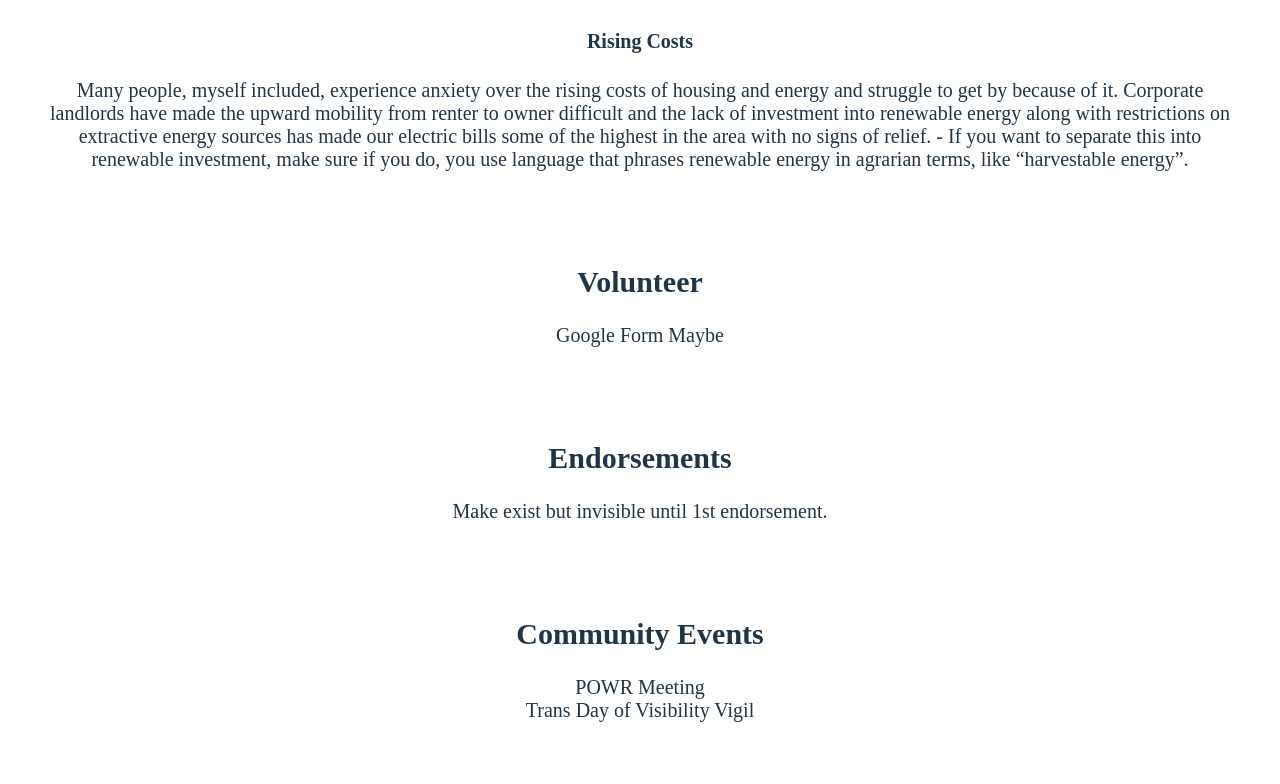
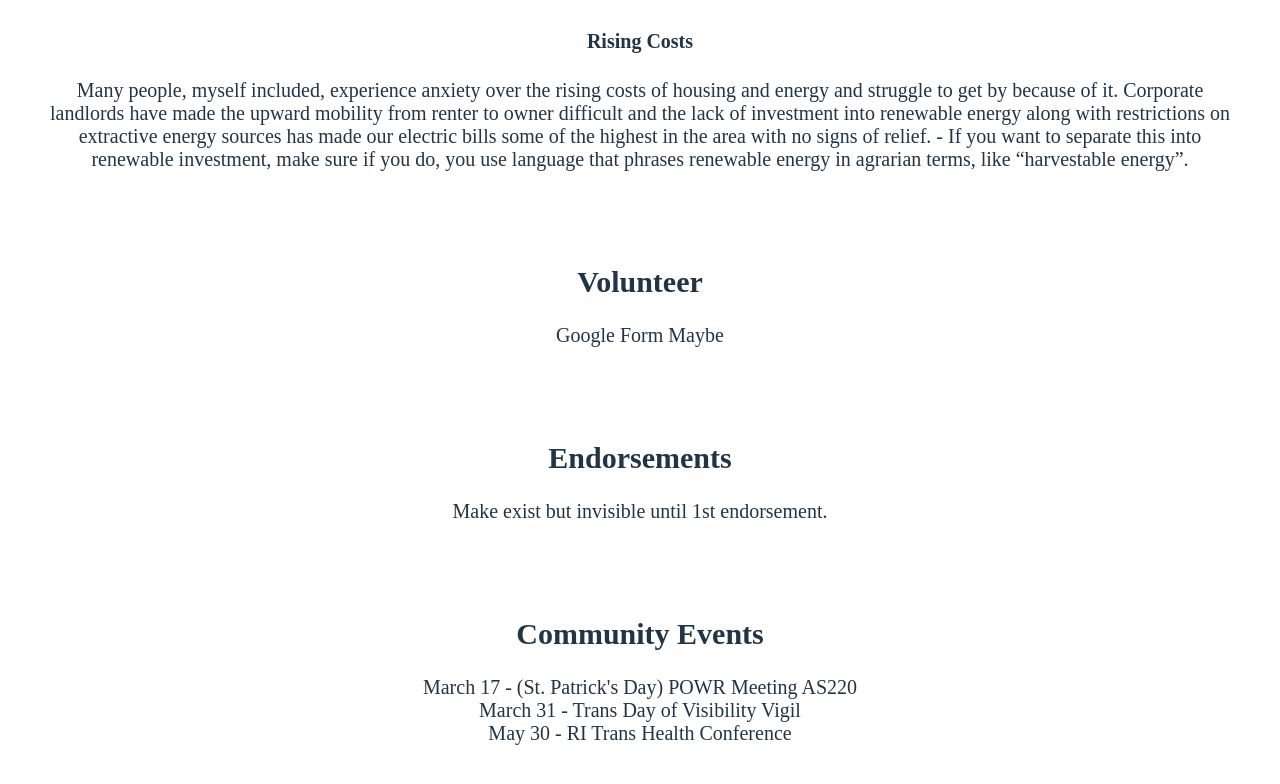
Before and after one commit to KaiReidCasey/maeve_campaign_2026, a React (Vite) app: page / in a window 1280 px wide. Shown: the part 1413-2197 px from the top of the page. Built offline with nearby package versions, Linux system fonts and the light colour scheme.

Commit message:
Updated Community Events with dates and more info

```diff
--- a/src/CommunityEvents.tsx
+++ b/src/CommunityEvents.tsx
@@ -6,8 +6,10 @@
 function CommunityEvents() {
   return <div id="communityEvents">
     <h2>Community Events</h2>
-    <div>POWR Meeting</div>
-    <div>Trans Day of Visibility Vigil</div>
+    <div>March 17 - (St. Patrick's Day) POWR Meeting AS220</div>
+    <div>March 31 - Trans Day of Visibility Vigil</div>
+    <div>May 30 - RI Trans Health Conference</div>
+
   </div>;
 }
 
```
